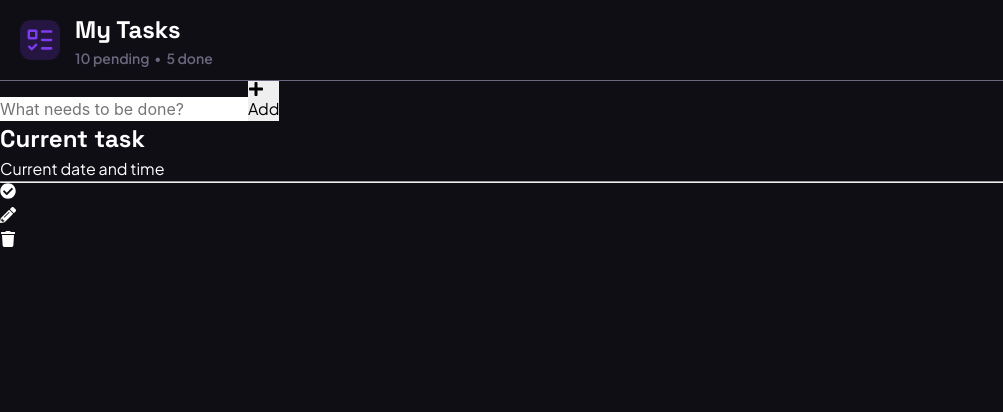
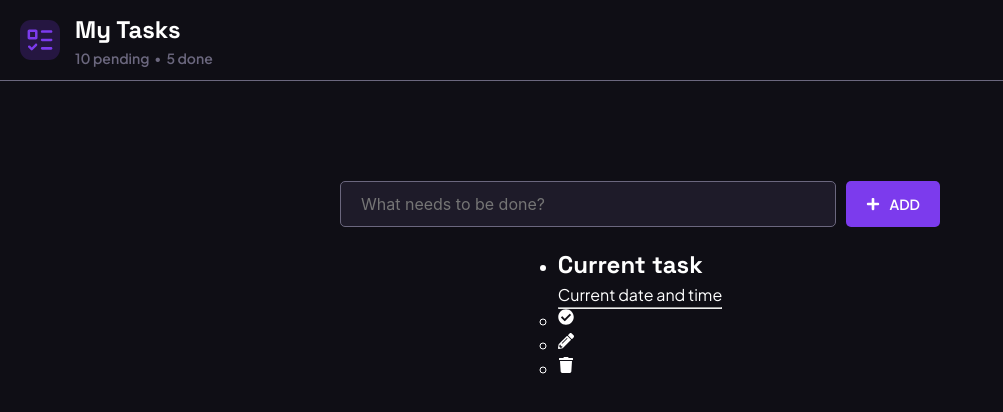
Before and after one commit to Fejiro001/to-do, a React (Create React App) app: page / in a window 1280 px wide. Shown: the top 412 px of the page, without its empty margins (0-1003 px from the left). Built offline with nearby package versions, Linux system fonts and the light colour scheme.

Commit message:
Styled the create task form

```diff
--- a/src/components/CreateTask.js
+++ b/src/components/CreateTask.js
@@ -2,9 +2,9 @@ import { FaPlus } from "react-icons/fa";
 
 function CreateTask() {
   return (
-    <form>
+    <form className="create-task-form">
       <input type="text" placeholder="What needs to be done?" />
-      <button>
+      <button className="primary-button">
         <FaPlus />
         Add
       </button>
--- a/src/css/index.css
+++ b/src/css/index.css
@@ -4,6 +4,7 @@
   /* Colors */
   --primary-color: #7c3bed;
   --secondary-color: #0f0e15;
+  --card-color: #1e1b29;
   --muted-color: #6b677e;
   --completed-color: #22c55e;
   --delete-color: #ef4444;
@@ -85,6 +86,52 @@ header {
   color: var(--muted-color);
 }
 
-/* FORM */
+main {
+  padding: var(--section-padding);
+  display: flex;
+  flex-direction: column;
+  align-items: center;
+  justify-content: space-between;
+  gap: 2rem;
+}
+
+/* CREATE TASK FORM */
+.create-task-form {
+  display: flex;
+  gap: 1rem;
+  width: 100%;
+  max-width: 60rem;
+}
+
+.create-task-form input {
+  flex: 1;
+  background-color: var(--card-color);
+  color: var(--white);
+  border: 1px solid var(--muted-color);
+  font-size: var(--fs-base);
+}
+
+.create-task-form input,
+.primary-button {
+  border-radius: var(--radius);
+  padding: 1rem 2rem;
+}
+
+.primary-button {
+  background-color: var(--primary-color);
+  color: var(--white);
+  display: flex;
+  align-items: center;
+  justify-content: center;
+  gap: 1rem;
+  font-weight: 600;
+  font-size: var(--fs-sm);
+  text-transform: uppercase;
+  transition: var(--transition);
+}
+
+.primary-button:hover {
+  background-color: rgb(107, 37, 227);
+}
 
 /* TASK */
```
